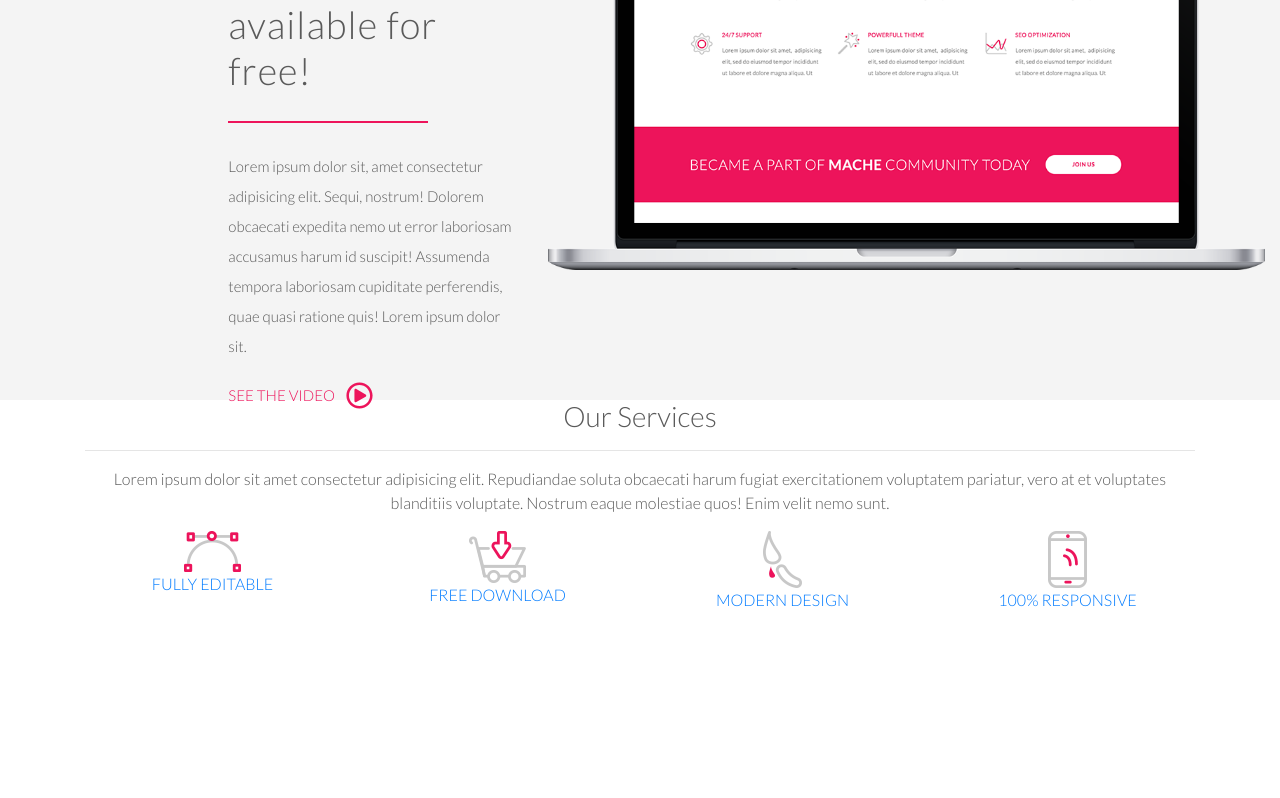
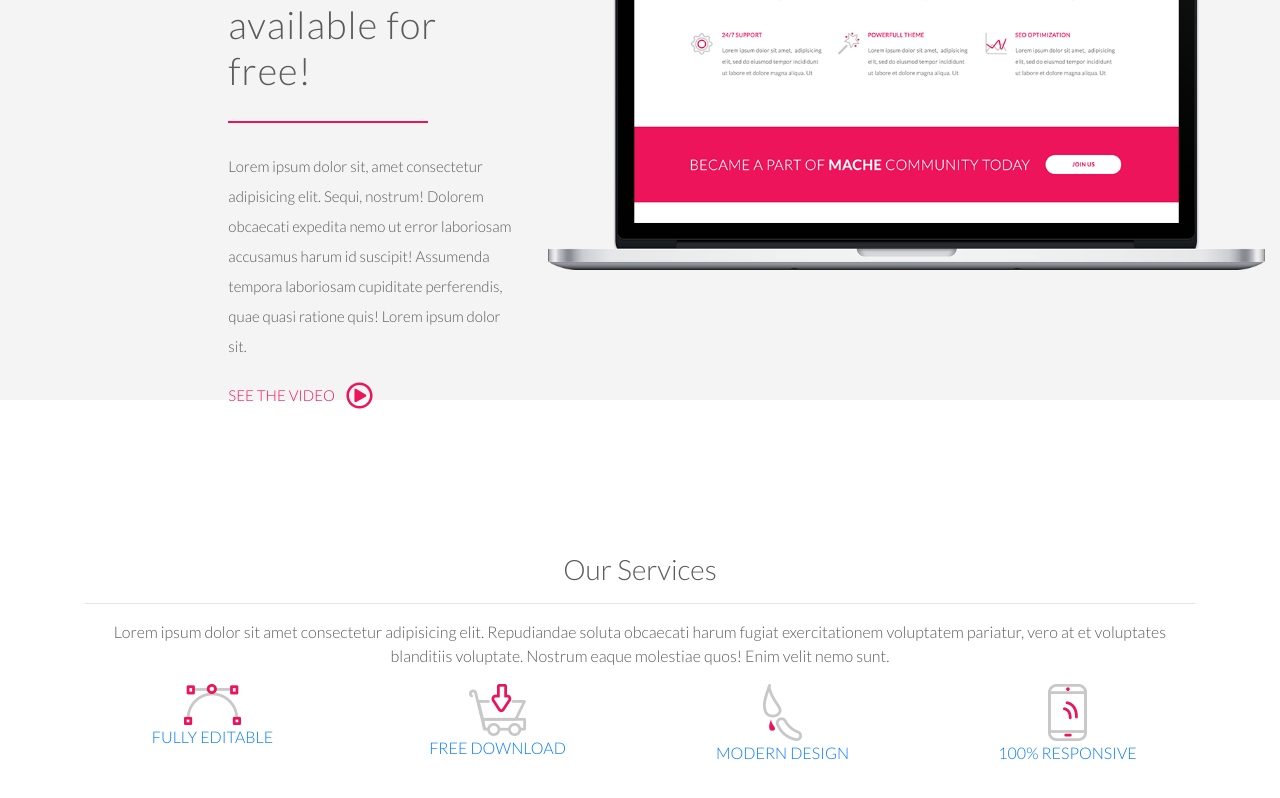
Before and after one commit to jaruto7/mache-template, a website: page index.html in a window 1280 px wide. Shown: the part 1047-1845 px from the top of the page. Before the commit the page ends 1675 px from the top, so only its background shows below. Drawn offline with nearby package versions, Linux system fonts and the light colour scheme.

Commit message:
Minor fix grid for our service section

```diff
--- a/index.html
+++ b/index.html
@@ -96,16 +96,16 @@
           <p class="our-service__paragraph">Lorem ipsum dolor sit amet consectetur adipisicing elit. Repudiandae soluta obcaecati harum fugiat exercitationem voluptatem pariatur, vero at et voluptates blanditiis voluptate. Nostrum eaque molestiae quos! Enim velit nemo sunt.</p>
         </div>
         <!-- <div class="row"> -->
-          <div class="col-md-3">
+          <div class="col-sm-4 col-md-3 col-lg-3">
             <a class="our-service__link" href="#"><img class="our-service__image" src="images/edit_icon.png"><p class="our-service__paragraph our-service__paragraph--two">FULLY EDITABLE</p></a>
           </div>
-          <div class="col-md-3">
+          <div class="col-sm-4 col-md-3 col-lg-3">
             <a class="our-service__link" href="#"><img class="our-service__image" src="images/download_icon.png"><p class="our-service__paragraph our-service__paragraph--three">FREE DOWNLOAD</p></a>
           </div>
-          <div class="col-md-3">
+          <div class="col-sm-4 col-md-3 col-lg-3">
             <a class="our-service__link" href="#"><img class="our-service__image" src="images/design_icon.png"><p class="our-service__paragraph our-service__paragraph--four">MODERN DESIGN</p></a>
           </div>
-          <div class="col-md-3">
+          <div class="col-sm-12 col-md-3 col-lg-3">
             <a class="our-service__link" href="#"><img class="our-service__image" src="images/responsive_icon.png"><p class="our-service__paragraph our-service__paragraph--five">100% RESPONSIVE</p></a>
           </div>
         </div>
--- a/sass/_about-us-section.scss
+++ b/sass/_about-us-section.scss
@@ -154,6 +154,12 @@
   }
 }
 
+@media(max-width: 991px) {
+  .about-us {
+    height: 890px;
+  }
+}
+
 /*---Medium media screen---*/
 
 @media(max-width: 768px) {
--- /dev/null
+++ b/sass/_our-service-section.scss
@@ -0,0 +1,7 @@
+.our-service {
+  height: 700px;
+
+  &__title {
+    margin-top: 153px;
+  }
+}
--- a/sass/style.scss
+++ b/sass/style.scss
@@ -1,3 +1,4 @@
 @import 'navbar';
 @import 'home-section';
 @import 'about-us-section';
+@import 'our-service-section';
```
Also changed, not shown: css/style.css.
